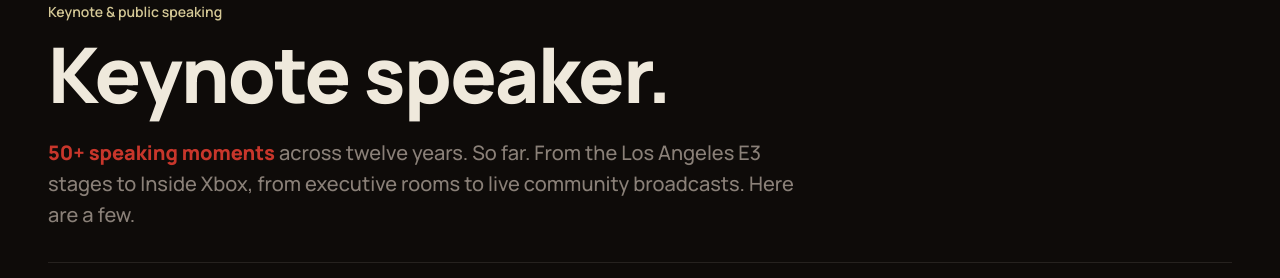
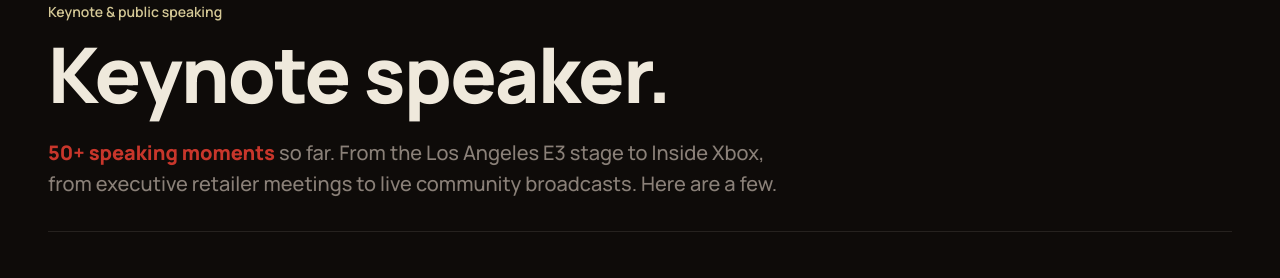
Before and after one commit to lolacolafola/laura-cordrey-site, a React (Vite) app: page /about in a window 1280 px wide. Shown: the part 1740-2018 px from the top of the page. Built offline with nearby package versions, Linux system fonts and the light colour scheme.

Commit message:
about speaking lede: tighter — '50+ speaking moments so far' + 'executive retailer meetings'

```diff
--- a/src/pages/AboutPage.jsx
+++ b/src/pages/AboutPage.jsx
@@ -209,9 +209,9 @@ export default function AboutPage() {
             <span className="marker">Keynote &amp; public speaking</span>
             <h2 className="section-head__title">Keynote speaker.</h2>
             <p className="about-speaking__lede">
-              <mark>50+ speaking moments</mark> across twelve years. So
-              far. From the Los Angeles E3 stages to Inside Xbox, from
-              executive rooms to live community broadcasts. Here are a few.
+              <mark>50+ speaking moments</mark> so far. From the Los Angeles
+              E3 stage to Inside Xbox, from executive retailer meetings to
+              live community broadcasts. Here are a few.
             </p>
           </div>
 
```
